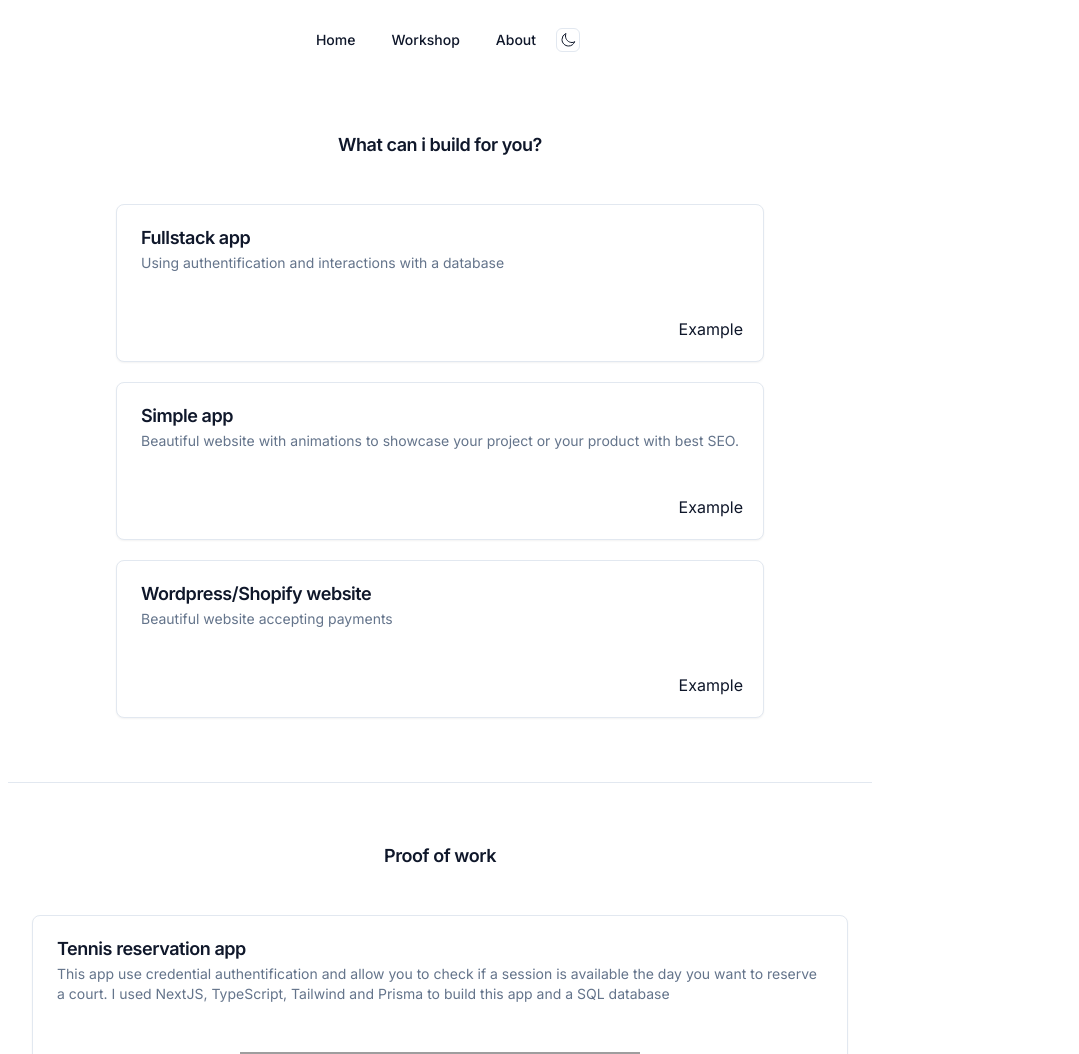
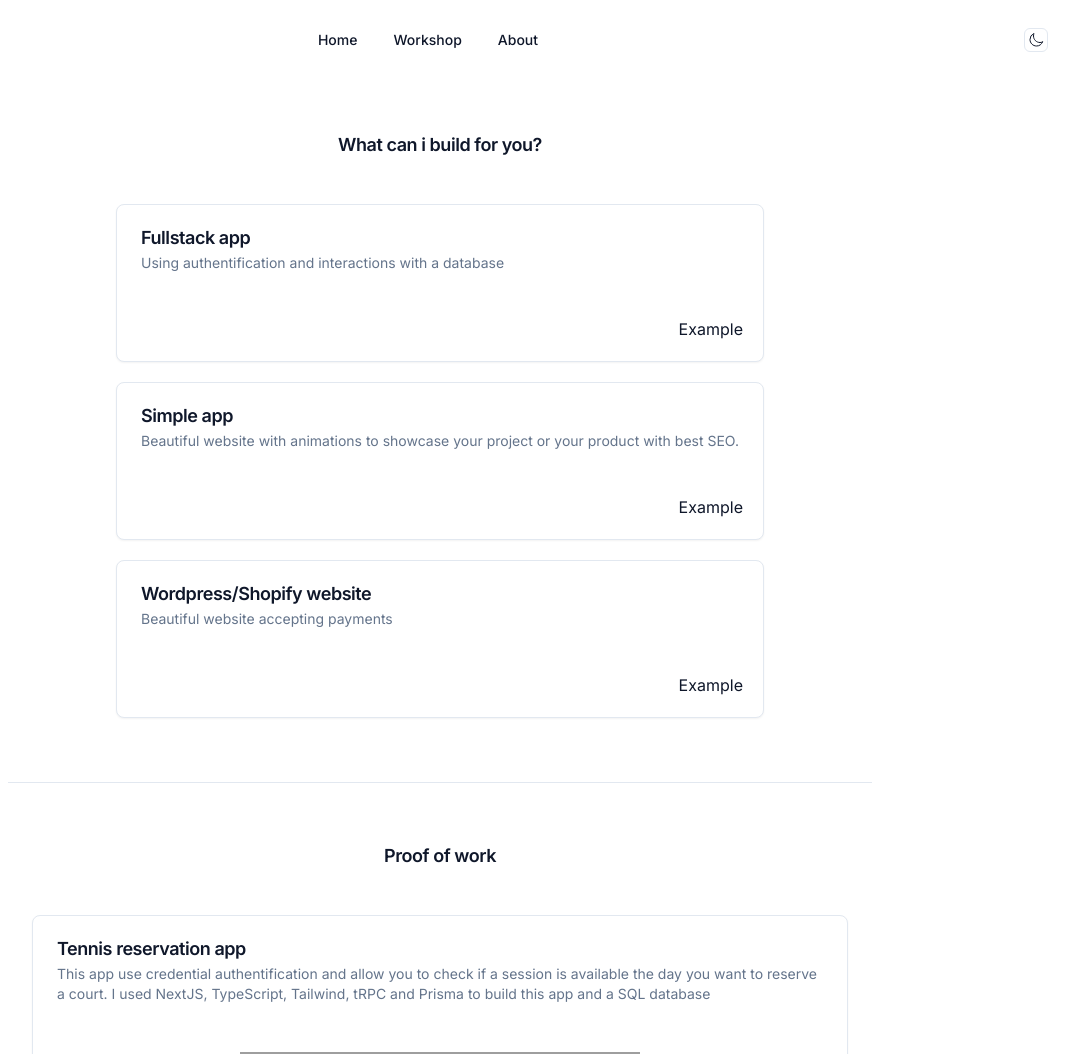
Before and after one commit to jjwebsolutions/jjxlabs, a Next.js app: page /workshop in a window 1280 px wide. Shown: the top 1054 px of the page, without its empty margins (200-1279 px from the left). Built offline with nearby package versions, Linux system fonts and the light colour scheme; grey boxes are pictures that could not be loaded.

Commit message:
content and css change

```diff
--- a/app/workshop/page.tsx
+++ b/app/workshop/page.tsx
@@ -77,8 +77,8 @@ export default function Portfolio() {
             <CardDescription>
               This app use credential authentification and allow you to check if
               a session is available the day you want to reserve a court. I used
-              NextJS, TypeScript, Tailwind and Prisma to build this app and a
-              SQL database
+              NextJS, TypeScript, Tailwind, tRPC and Prisma to build this app
+              and a SQL database
             </CardDescription>
           </CardHeader>
           <div className="flex justify-center">
--- a/components/header.tsx
+++ b/components/header.tsx
@@ -16,7 +16,8 @@ import {
 export function Header() {
   return (
     <>
-      <NavigationMenu className="mt-5 ">
+      <div className="container flex justify-between items-center mx-auto mt-5">
+        <NavigationMenu>
           <NavigationMenuList>
             <NavigationMenuItem>
               <Link href="/" legacyBehavior passHref>
@@ -39,9 +40,11 @@ export function Header() {
                 </NavigationMenuLink>
               </Link>
             </NavigationMenuItem>
-          <ModeToggle />
           </NavigationMenuList>
         </NavigationMenu>
+
+        <ModeToggle />
+      </div>
     </>
   );
 }
```
Lines whose indentation alone changed are shown as unchanged.
